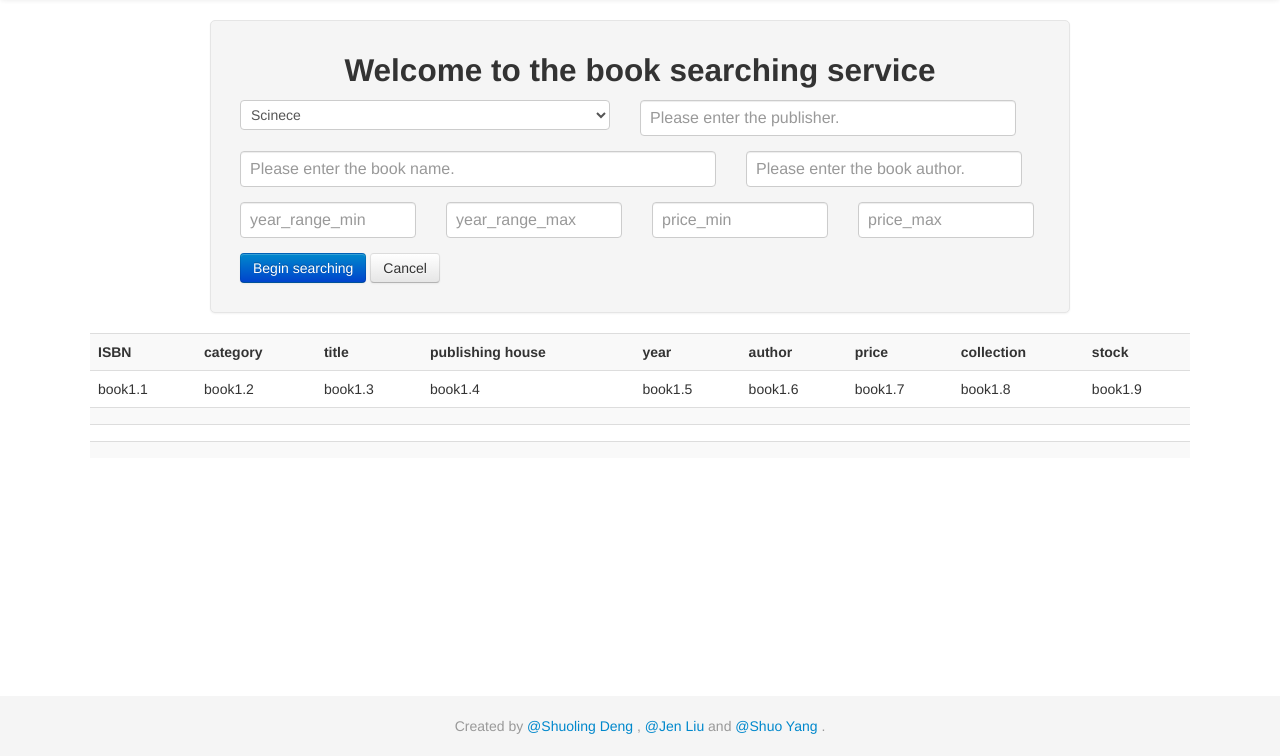
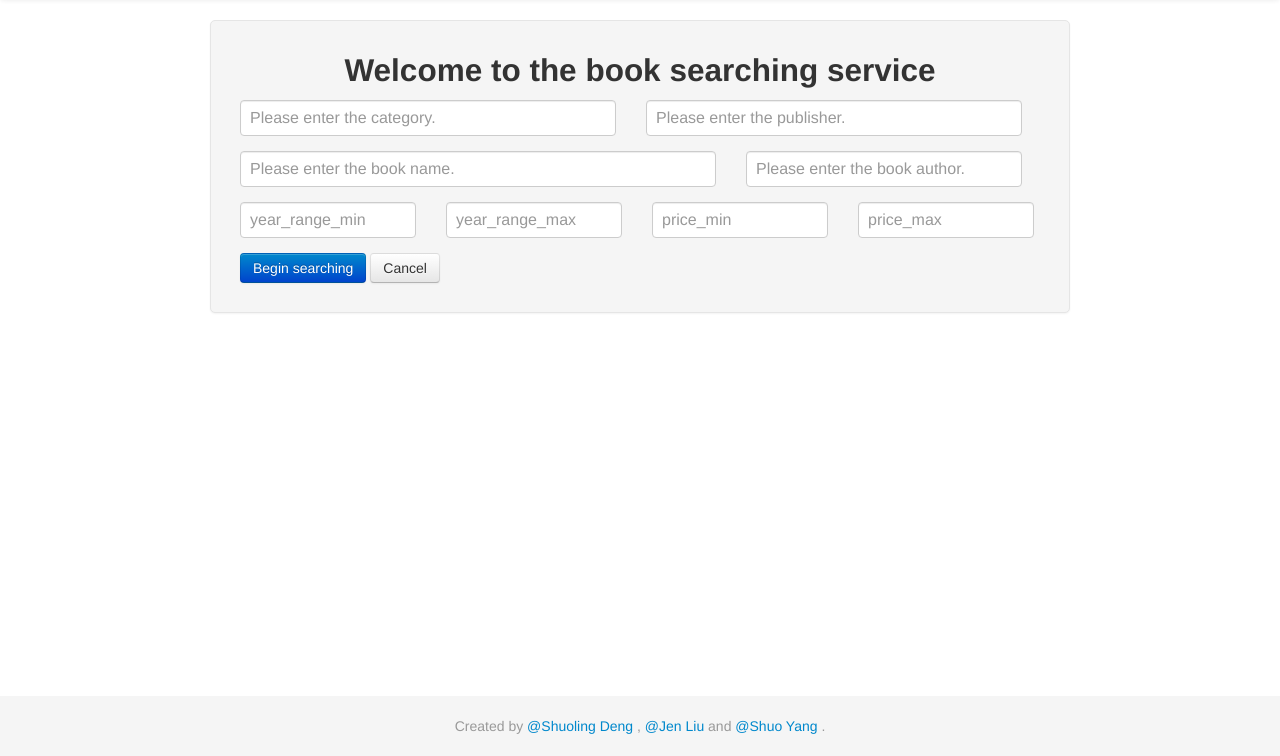
Before and after one commit to samueldeng/LibraryManagement, a PHP site: page /try_bookquery.php in a window 1280 px wide. Shown: the part 44-800 px from the top of the page. Run offline with PHP 8.4, Linux system fonts and the light colour scheme; the visitor is signed in with stand-in values (Sample User, id 1); some libraries are stand-ins or nearby versions.

Commit message:
Try_bookquery & try_bookqueryreslut.php DOne

```diff
--- a/try_bookquery.php
+++ b/try_bookquery.php
@@ -10,7 +10,7 @@
 *
 *
 **/
-
+include "checklogin.php";
 ?>
 <html lang="en">
 	<head>
@@ -90,7 +90,7 @@ margin: 20px 0;
 			$("#bookQueryForm").submit(function(event){
 				event.preventDefault();
 				$.post(
-					"./bookqueryresult.php",
+					"./try_bookqueryresult.php",
 					{
 						category:$("#1").val(),
 						title:$("#2").val(),
@@ -168,11 +168,7 @@ margin: 20px 0;
 				<h2 align="center" class="form-signin-heading">Welcome to the book searching service</h2>
 
 				<div class="controls controls-row">
-				    <select class="span4" type="text" name='category' id="1" placeholder="Please choose the book category.">
-                    <option>Scinece</option>
-                    <option>Computer and Engineering</option>
-                    <option>Arts</option>
-                    </select>
+				<input class="span4" type="text"	name="category"	id="1" placeholder="Please enter the category."/>
 	 			<input class="span4" type="text" name='publisher' id="3" placeholder="Please enter the publisher.">
 				</div>
 
@@ -192,70 +188,6 @@ margin: 20px 0;
                 <button type="button" class="btn">Cancel</button>
 
 			</form>
-		</div>
-		<div id="outputField" class="container">
-			<table class="table table-striped">
-<tr>
-<th>ISBN</th>
-<th>category</th>
-<th>title</th>
-<th>publishing 	house</th>
-<th>year</th>
-<th>author</th>
-<th>price</th>
-<th>collection</th>
-<th>stock</th>
-</tr>
-
-<tr>
-<td>book1.1</td>
-<td>book1.2</td>
-<td>book1.3</td>
-<td>book1.4</td>
-<td>book1.5</td>
-<td>book1.6</td>
-<td>book1.7</td>
-<td>book1.8</td>
-<td>book1.9</td>
-</tr>
-
-<tr>
-<td></td>
-<td></td>
-<td></td>
-<td></td>
-<td></td>
-<td></td>
-<td></td>
-<td></td>
-<td></td>
-</tr>
-
-<tr>
-<td></td>
-<td></td>
-<td></td>
-<td></td>
-<td></td>
-<td></td>
-<td></td>
-<td></td>
-<td></td>
-</tr>
-
-<tr>
-<td></td>
-<td></td>
-<td></td>
-<td></td>
-<td></td>
-<td></td>
-<td></td>
-<td></td>
-<td></td>
-</tr>
-
-            </table>
 		</div>
 
 		<div id="bookQueryResultBlock">
```
